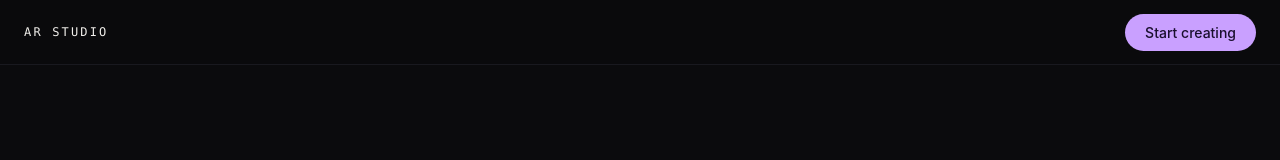
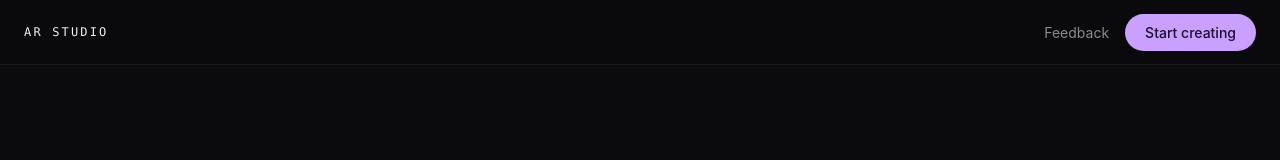
Before and after one commit to GY258/ar-studio, a Next.js app: page / in a window 1280 px wide. Shown: the top 160 px of the page. Built offline with nearby package versions, Linux system fonts and the light colour scheme.

Commit message:
add Feedback link to nav bar

```diff
--- a/src/app/page.tsx
+++ b/src/app/page.tsx
@@ -18,12 +18,17 @@ export default function HomePage() {
       <header className="sticky top-0 z-20 border-b border-line/60 bg-bg/80 backdrop-blur">
         <nav className="mx-auto flex h-16 max-w-content items-center justify-between px-6">
           <span className="font-mono text-note tracking-[0.18em] text-fg">{COPY.brand}</span>
+          <div className="flex items-center gap-4">
+            <Link href="/feedback" className="text-[14px] text-muted hover:text-fg transition">
+              Feedback
+            </Link>
             <Link
               href="/studio"
               className="rounded-full bg-accent px-5 py-2 text-[14px] font-medium text-[#1A0F2E] ease-brand transition hover:-translate-y-px"
             >
               {COPY.nav.cta}
             </Link>
+          </div>
         </nav>
       </header>
 
```
Lines whose indentation alone changed are shown as unchanged.
